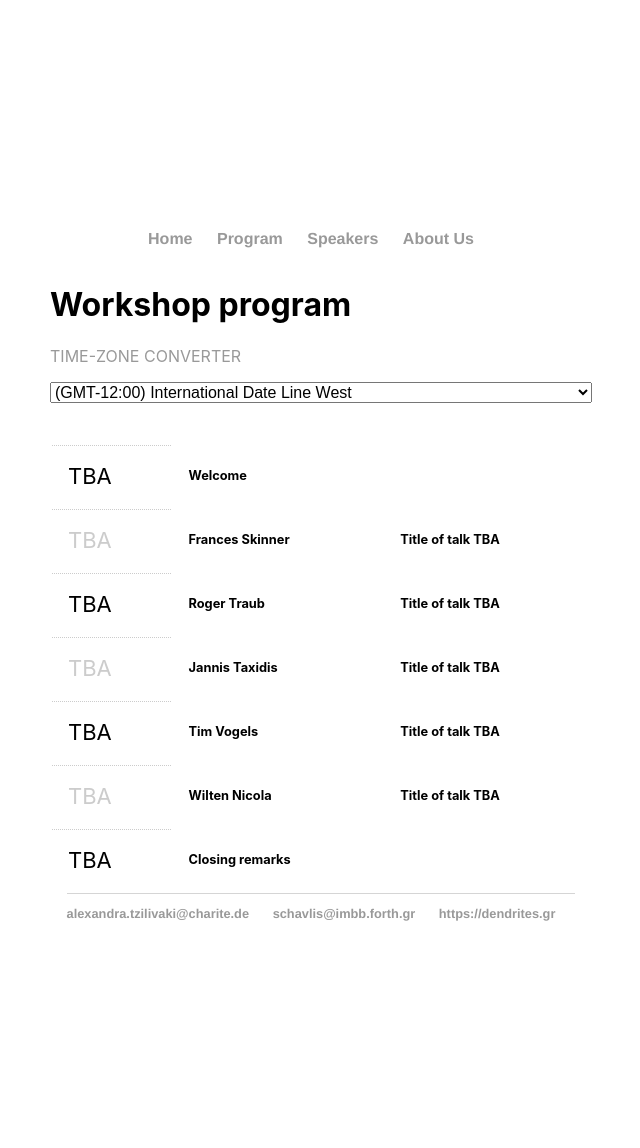
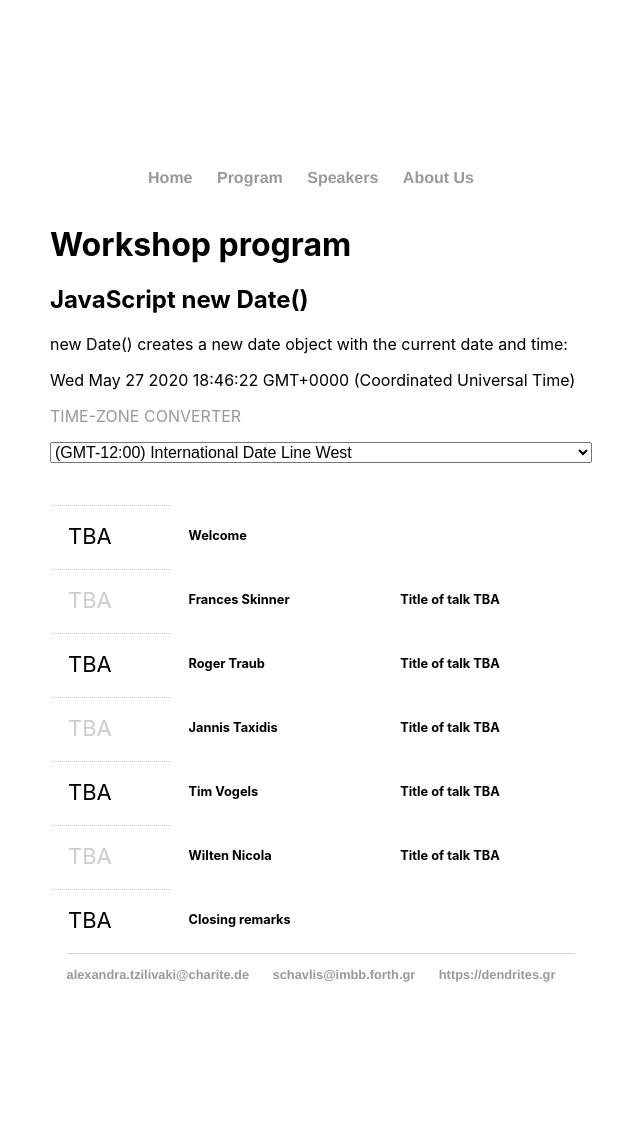
Before and after one commit to spirosChv/ocns2021interneurons, a Jekyll site: the page built from program/index.html, in a window 1280 px wide. Shown: the whole page, without its empty margins (319-959 px from the left). Built offline with Jekyll 4.4.1, drawn with Linux system fonts in a browser that asks for light colours.

Commit message:
Update index.html

```diff
--- a/program/index.html
+++ b/program/index.html
@@ -5,6 +5,21 @@ title: Workshop Program
 
 		<div class="blurb">
 			<h1>Workshop program</h1>
+			<!DOCTYPE html>
+<html>
+<body>
+
+<h2>JavaScript new Date()</h2>
+
+<p>new Date() creates a new date object with the current date and time:</p>
+
+<p id="demo"></p>
+
+<script>
+var d = new Date();
+document.getElementById("demo").innerHTML = d;
+</script>
+
 
 			<p> <a href="http://www.thetimezoneconverter.com/">TIME-ZONE CONVERTER</a></p>
 			<select style="font-size:16px">
```
